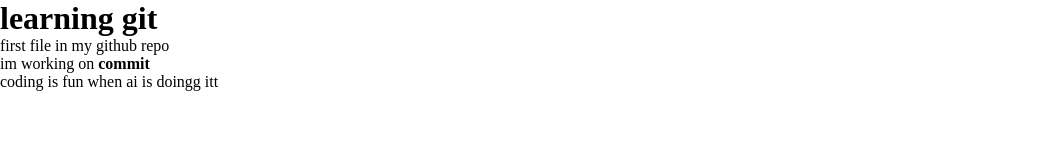
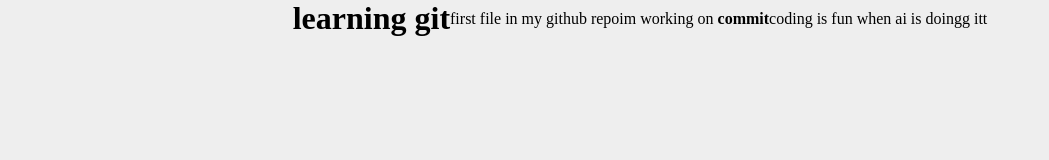
Before and after one commit to KhalidDanish/for-learning-, a plain HTML site: page index.html in a window 1280 px wide. Shown: the whole page, without its empty margins (0-1049 px from the left). Drawn offline with Linux system fonts and the light colour scheme.

Commit message:
add bg color

```diff
--- a/style.css
+++ b/style.css
@@ -4,3 +4,9 @@
     box-sizing: border-box;
 
 }
+body{
+    background-color: #eee;
+    display: flex;
+    justify-content: center;
+    align-items: center;
+}
```
